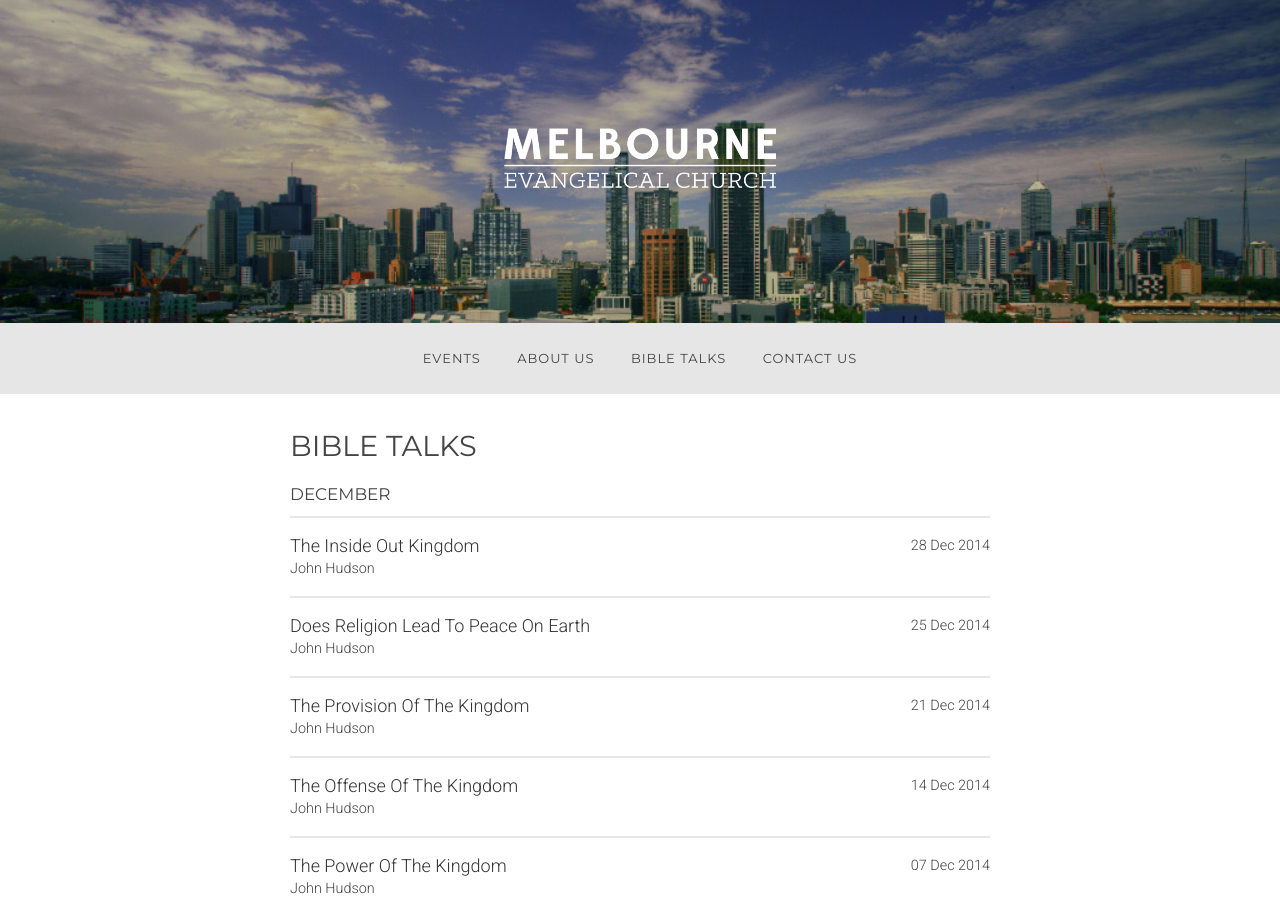
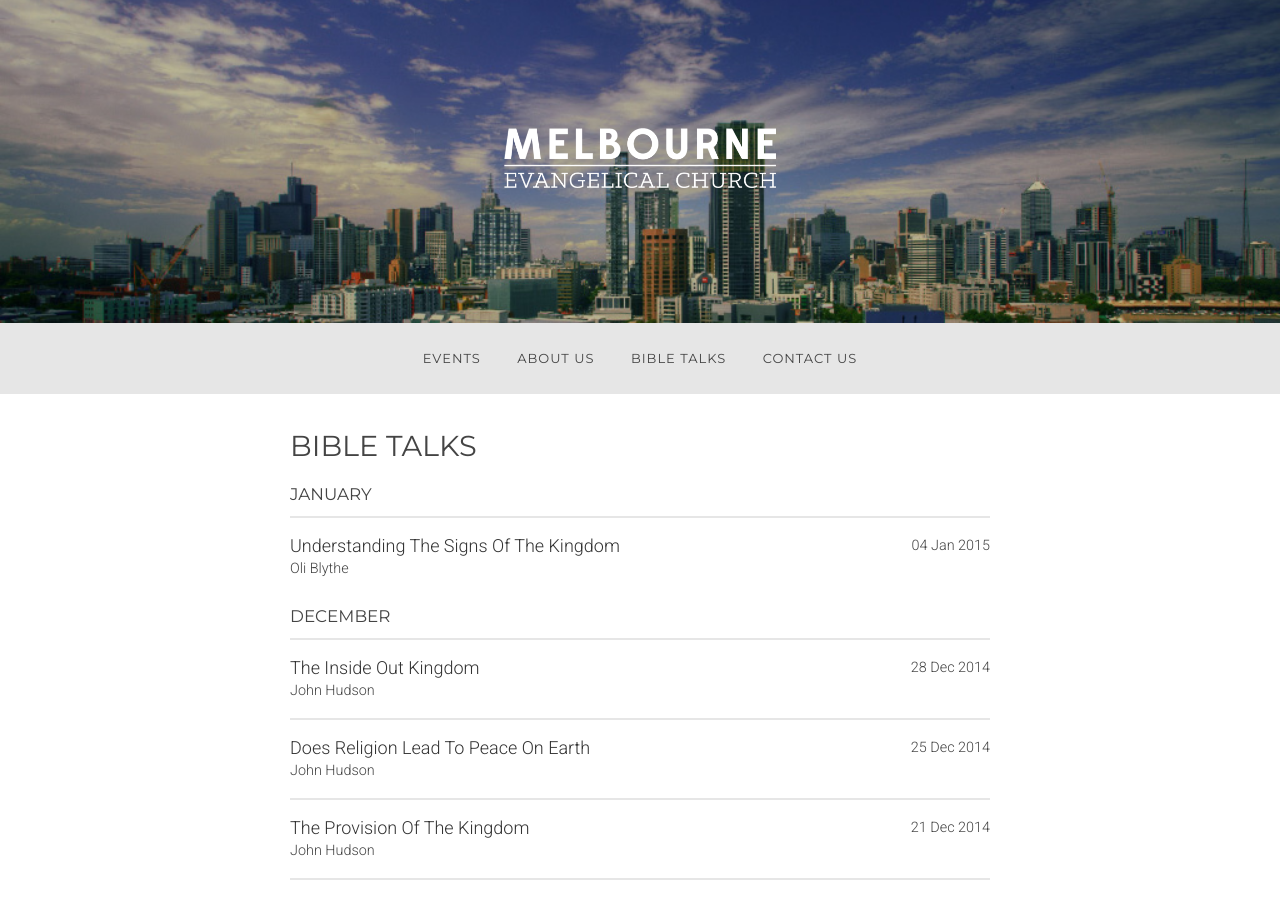
Before and after one commit to allanhortle/melbourneevangelicalchurch.com.au, a Jekyll site: the page built from talks/index.html, in a window 1280 px wide and 900 px high. Built offline with Jekyll 4.4.1, drawn with Linux system fonts in a browser that asks for light colours; Markdown is read by kramdown in place of the engine named in the settings.

```diff
--- /dev/null
+++ b/_posts/2015/2015-01-04-mark_7(31)-8(21)-understanding_the_sign_of_the_kingdom-oli_blythe.md
@@ -0,0 +1,8 @@
+---
+layout: post
+passage: Mark 7:31-8:21
+title: Understanding The Signs Of The Kingdom
+author: Oli Blythe
+date: 2015-01-04
+categories: Mark
+---
```
Also changed, not shown: index.markdown (+0 -7 lines).
